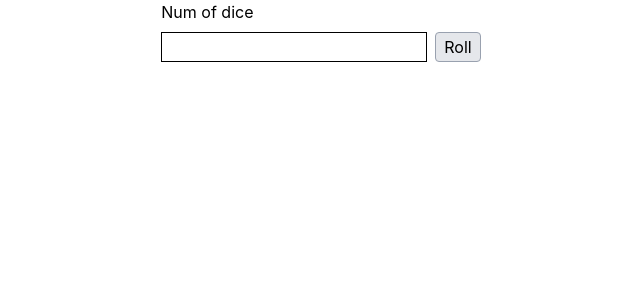
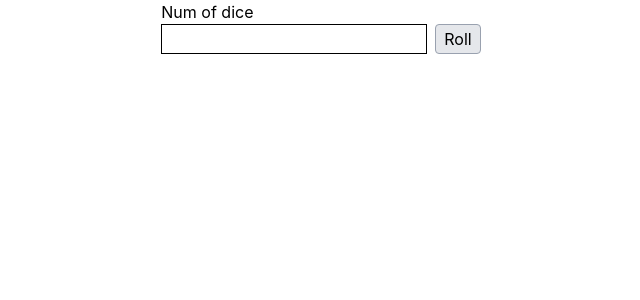
Before and after one commit to yiwenwangANU/playround_react, a React (Vite) app: page /13 in a window 1280 px wide. Shown: the top 300 px of the page, without its empty margins (319-959 px from the left). Built offline with nearby package versions, Linux system fonts and the light colour scheme.

Commit message:
refine css

```diff
--- a/src/pages/DiceRollerPage/DiceRollerPage.tsx
+++ b/src/pages/DiceRollerPage/DiceRollerPage.tsx
@@ -14,7 +14,7 @@ const DiceRollerPage: FC = () => {
   };
 
   return (
-    <div className="flex flex-col items-center justify-center gap-2">
+    <div className="space-y-2 w-fit mx-auto">
       <Form onSubmit={handleSubmit} />
       {diceFaces.length !== 0 && <DicePanel diceFaces={diceFaces} />}
     </div>
--- a/src/pages/DiceRollerPage/compnents/Form/Form.tsx
+++ b/src/pages/DiceRollerPage/compnents/Form/Form.tsx
@@ -14,8 +14,8 @@ const Form: FC<Props> = ({ onSubmit }) => {
     formState: { errors },
   } = useForm({ resolver: zodResolver(schema) });
   return (
-    <form onSubmit={handleSubmit(onSubmit)} className="flex flex-col gap-2">
-      <label htmlFor="diceNum" className="col-span-2">
+    <form onSubmit={handleSubmit(onSubmit)} className="space-y-2">
+      <label htmlFor="diceNum">
         Num of dice
       </label>
       <div className="flex gap-2">
@@ -30,7 +30,7 @@ const Form: FC<Props> = ({ onSubmit }) => {
         </button>
       </div>
       {errors.diceNum && (
-        <div className="col-span-2 text-rose-500">{errors.diceNum.message}</div>
+        <div className="text-rose-500">{errors.diceNum.message}</div>
       )}
     </form>
   );
```
